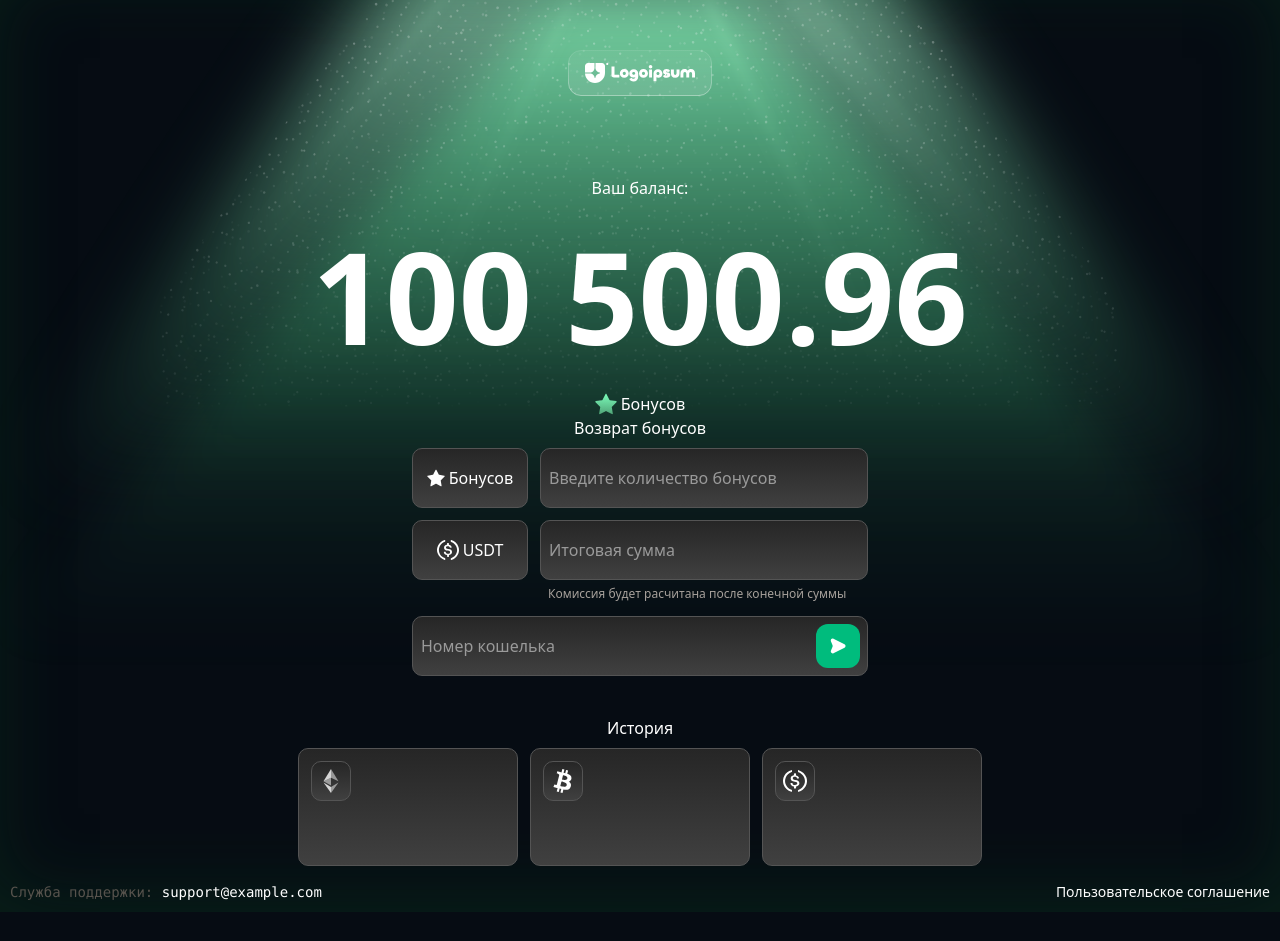
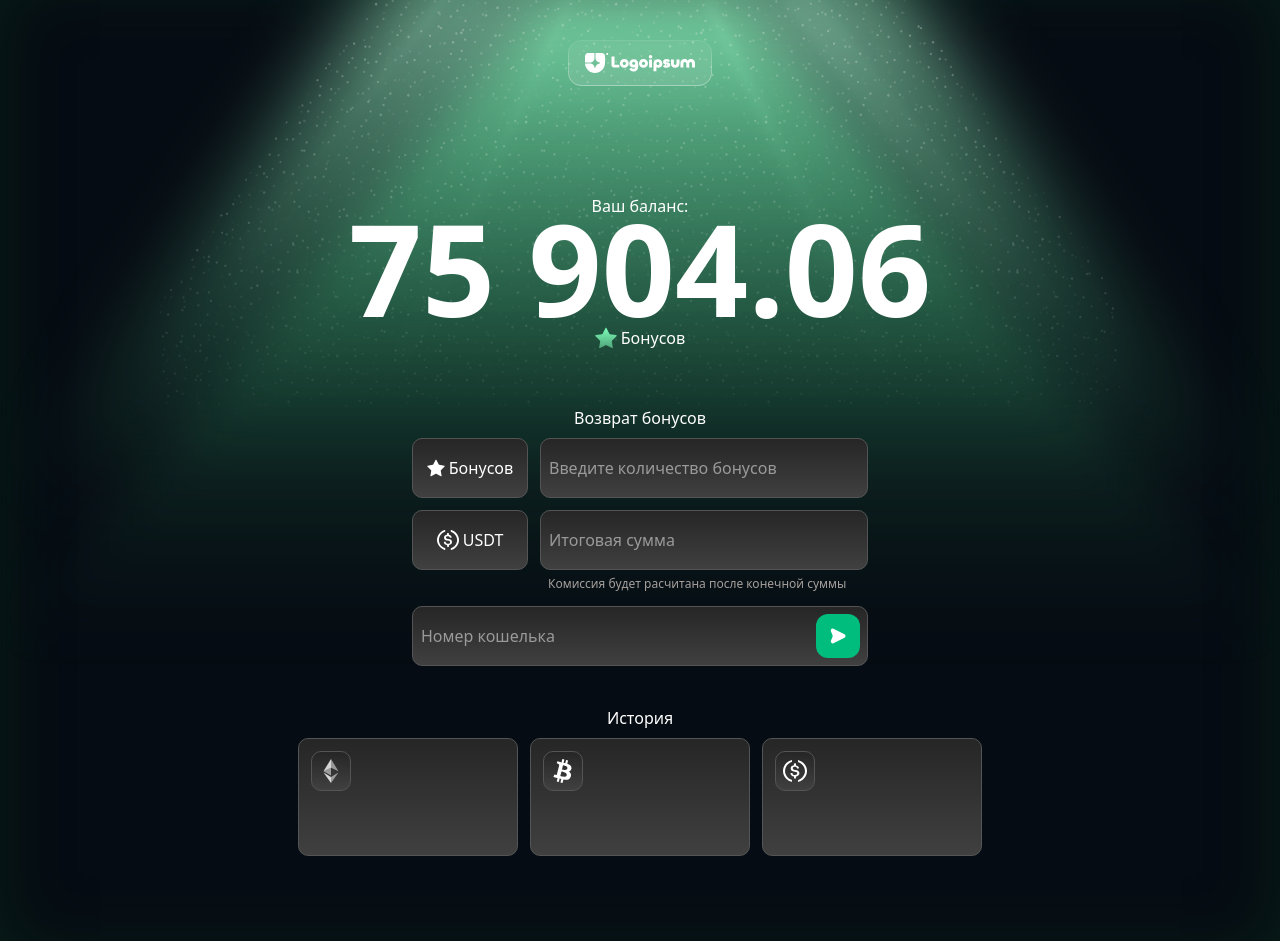
Before and after one commit to Ko7aLia/reactproject666, a React (Vite) app: page / in a window 1280 px wide. Shown: the top 941 px of the page. Before the commit the page ends 912 px from the top, so only its background shows below. Built offline with nearby package versions, Linux system fonts and the light colour scheme.

Commit message:
add adaptation

```diff
--- a/src/AppLogo.jsx
+++ b/src/AppLogo.jsx
@@ -9,12 +9,12 @@ function MainLogo() {
 
       <header className='place-items-center text-white'>
 
-              <img src={mainLogo} className='mt-10 mb-20' alt="Main logo" />
+              <img src={mainLogo} className='mt-[20px] mb-[40px] md:mb-[108px]' alt="Main logo" />
 
               <p className='m-0 p-0 font-normal'>Ваш баланс:</p>
-              <p className='m-0 p-0 font-bold text-[128px]'>100 500.96</p>
+              <p className='m-0 p-0 leading-[100px] font-semibold text-[72px] md:text-[128px]'>75 904.06</p>
 
-              <p className='flex gap-1 font-medium'> <img src={star} alt="star" />Бонусов</p>
+              <p className='mt-[8px] mb-[56px] flex gap-1 font-medium'> <img src={star} alt="star" />Бонусов</p>
       </header>
 
 
--- a/src/Footer.jsx
+++ b/src/Footer.jsx
@@ -1,15 +1,13 @@
 function footer() {
     return (
         <>
-      <footer className='flow-root'>
+            <footer className='flex flex-col place-items-center gap-1 md:flex-row'>
 
-                <pre className=' float-left text-sm text-stone-600'>Cлужба поддержки:
+                <p className='hidden h-[12px] text-sm text-stone-600 md:block'>Cлужба поддержки:</p>
 
-                    <a href="@" className='text-white'> support@example.com</a>
+                <a href="@" className='h-[16px] text-sm text-white'> support@example.com</a>
 
-                </pre>
-
-             <a href="@" className='float-right text-sm text-white'>Пользовательское соглашение</a>
+                <a href="@" className='h-[16px] text-sm text-white md:ml-auto'>Пользовательское соглашение</a>
 
       </footer>
         </>
--- a/src/History.jsx
+++ b/src/History.jsx
@@ -8,7 +8,7 @@ function History() {
 
         <div className='place-items-center'>
 
-              <div className='mt-2 mb-4 flex flex-row gap-x-3'>
+              <div className='mt-2 mb-[31px] flex flex-row gap-x-3 md:mb-[83px]'>
 
                  <div className='box h-[118px] w-[220px] p-3'>
 
--- a/src/index.css
+++ b/src/index.css
@@ -3,7 +3,7 @@
 body{
 
     margin: 0;
-    padding: 10px;
+    padding: 20px;
 
     background: rgb(6, 12, 19)
 
```
Also changed, not shown: 5 other files (tests, documents, lock files or other folders).
